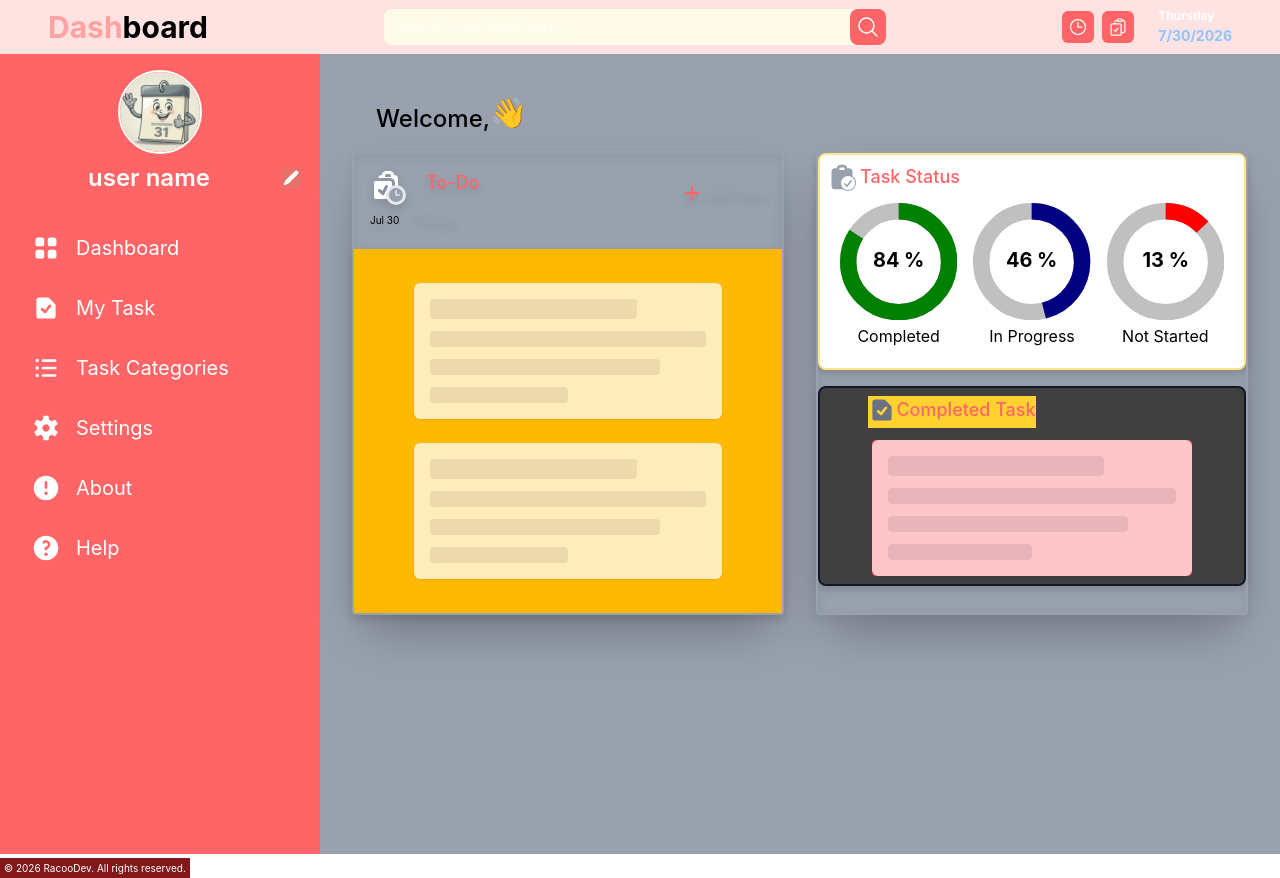
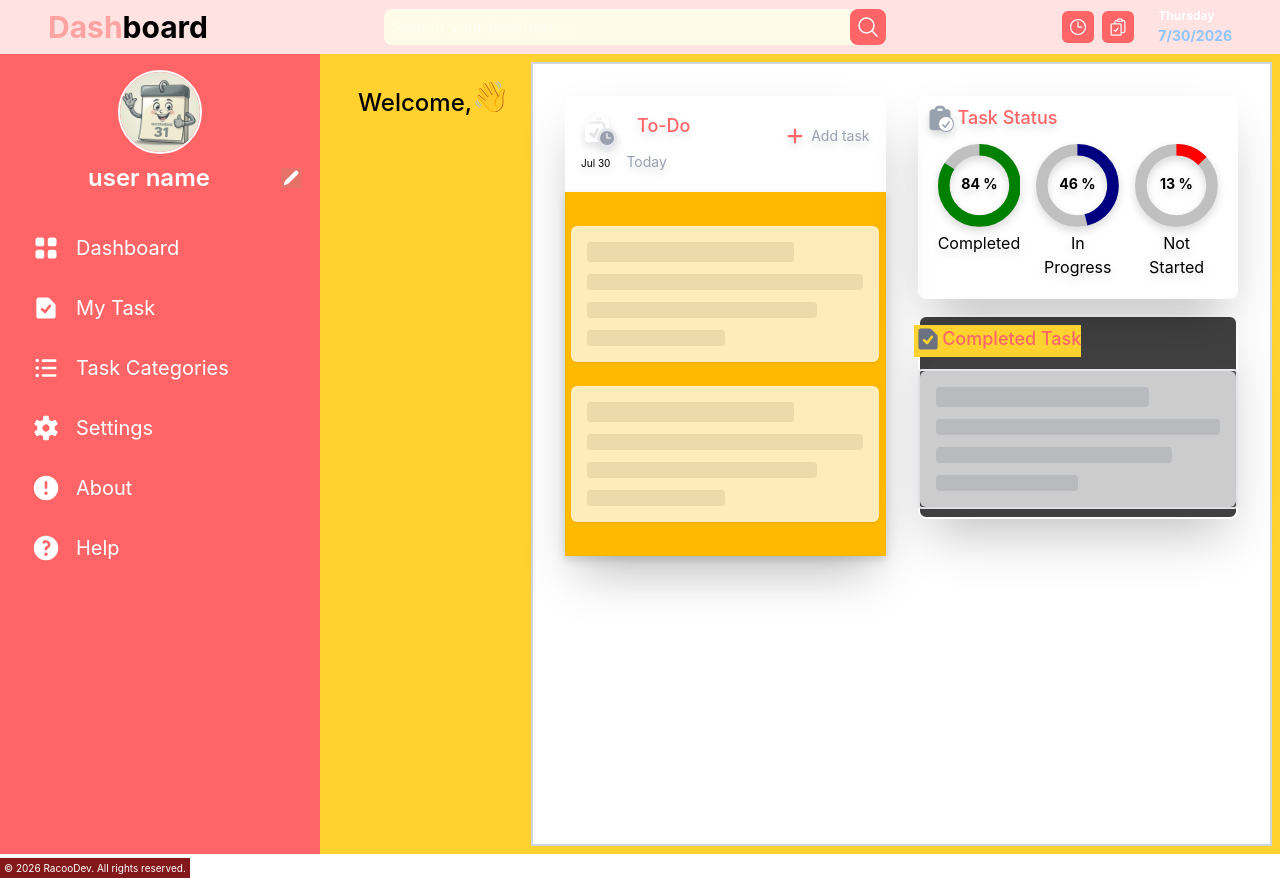
Before and after one commit to karinatuyuc/my-todo-list-React, a React (Vite) app: page / in a window 1280 px wide. Built offline with nearby package versions, Linux system fonts and the light colour scheme.

Commit message:
style: UI dashboard

```diff
--- a/src/Dashboard.jsx
+++ b/src/Dashboard.jsx
@@ -55,6 +55,7 @@ export default function Dashboard({
 
   const dayName = date.toLocaleDateString("en-US", { weekday: "long" }); // To show the day of the week
   const dateInNumber = date.toLocaleDateString("en-US"); // To show the date in number
+  let waveHand = "\u{1F44B}";
 
   return (
     <>
@@ -141,12 +142,26 @@ export default function Dashboard({
           </aside>
           {/**End SIDE MENU */}
 
-          <main className="flex-1 p-2 bg-gray-400 md:px-6">
+          <div className="mx-3.5">
+            <div className="flex gap-2 lg:mt-6 lg:ml-6">
+              <div className="flex text-black text-2xl font-medium mb-4 md:text-2xl lg:ml-0 lg:text-3xl lg:mb-0">
+                <h1 className="sm:truncate sm:overflow-hidden sm:text-ellipsis md:text-2xl">
+                  Welcome,{" "}
+                  <span className=" text-2xl md:text-4xl lg:text-4xl">
+                    {userName}
+                  </span>
+                </h1>
+                {waveHand}
+              </div>
+            </div>
+            {/** Main section */}
+          </div>
+
+          <main className="flex-1 p-2 bg-white md:px-6 border-2 border-gray-300 m-2">
             {activeView === "dashboard" ? (
               <div className="p-2">
                 <DashboardHome
                   task={task}
-                  userName={userName}
                   setModalAddTask={setModalAddTask}
                   setEditTaskModal={setEditTaskModal}
                   editTask={editTask}
@@ -160,12 +175,11 @@ export default function Dashboard({
               </div>
             ) : activeView === "MyTask" ? (
               <MyTask
-               task={task}
-               setSelectedTask={setSelectedTask}
-               selectedTask={selectedTask}
-               setEditTaskModal={setEditTaskModal}
-               setDeleteTaskModal={setDeleteTaskModal}
-
+                task={task}
+                setSelectedTask={setSelectedTask}
+                selectedTask={selectedTask}
+                setEditTaskModal={setEditTaskModal}
+                setDeleteTaskModal={setDeleteTaskModal}
               />
             ) : activeView === "TaskCategories" ? (
               <TaskCategories />
@@ -173,9 +187,9 @@ export default function Dashboard({
               <Settings />
             ) : activeView === "About" ? (
               <About />
-            ) :
-            <Help/>
-            }
+            ) : (
+              <Help />
+            )}
           </main>
         </div>
         <span className="text-[10px] bg-red-900 p-1">
--- a/src/TaskCard.jsx
+++ b/src/TaskCard.jsx
@@ -98,7 +98,7 @@ export default function TaskCard({
 
               <div className="cursor-pointer">
                 <EllipsisHorizontalIcon
-                 className="w-5 h-5"
+                 className="w-5 h-5 text-gray-600"
                  onClick={() => {
                   idOptions(tasks.id)}}
                 />
--- a/src/componentes/DashboardHome.jsx
+++ b/src/componentes/DashboardHome.jsx
@@ -13,7 +13,6 @@ import {
 } from "@heroicons/react/16/solid";
 export function DashboardHome({
   task,
-  userName,
   setModalAddTask,
   setEditTaskModal,
   setSelectedTask,
@@ -29,9 +28,8 @@ export function DashboardHome({
   //
   //  */
 
-  let waveHand = "\u{1F44B}"; //Emoji hand waving
+  //Emoji hand waving
   const date = new Date(); //Creating the local date
-  console.log("este debe ser el nombre", userName);
 
   const dayMonth = date.toLocaleDateString("en-US", {
     day: "numeric",
@@ -51,25 +49,11 @@ export function DashboardHome({
 
   return (
     <>
-      <div className="">
-        <div className="flex gap-2 lg:mt-6 lg:ml-6">
-          <div className="flex text-black text-2xl font-medium mb-4 md:text-2xl lg:ml-0 lg:text-3xl lg:mb-0">
-            <h1 className="sm:truncate sm:overflow-hidden sm:text-ellipsis md:text-2xl">
-              Welcome,{" "}
-              <span className=" text-2xl md:text-4xl lg:text-4xl">
-                {userName}
-              </span>
-            </h1>
-            {waveHand}
-          </div>
-        </div>
-        {/** Main section */}
-      </div>
 
       <section className="lg:grid lg:grid-cols-2 lg:gap-8 lg:mt-4 md:gap-16">
         {/*ADD TASK SECTION AND CARDS TASKS (different component in REVIEW)*/}
         <div
-          className={`border-2 border-gray-400 shadow-2xl drop-shadow-lg rounded p-2 lg:p-0 mb-6`}
+          className={` shadow-2xl drop-shadow-lg rounded p-2 lg:p-0 mb-6`}
         >
           <div className={`lg:top-0 lg:sticky`}>
             <div className="flex justify-between p-2.5 lg:h-20 lg:p-4">
@@ -168,9 +152,9 @@ export function DashboardHome({
           </div>
         </div>
 
-        <div className=" border-2 border-gray-400 shadow-2xl inset-shadow-zinc-500 drop-shadow-lg rounded p-2 lg:p-0 mb-6 ">
+        <div className="p-1 lg:p-0 mb-6 rounded">
           {/* TASK STATUS*/}
-          <div className="border-amber-200 border-2 mb-4 p-2 rounded-lg bg-white">
+          <div className=" shadow-2xl mb-4 p-2 rounded-lg drop-shadow-lg">
             <div className=" relative flex gap-4">
               <div className="">
                 <ClipboardIcon className="w-7 h-7 absolute text-gray-400 md:w-10 md:h-10 lg:w-7 lg:h-7" />
@@ -257,7 +241,7 @@ export function DashboardHome({
 
           {/*COMPLETED TASK*/}
 
-          <div className=" border-gray-900 border-2 not-only-of-type:flex flex-col justify-center items-center p-2 gap-3 rounded-lg lg:bg-neutral-700">
+          <div className="border-2 shadow-2xl not-only-of-type:flex flex-col justify-center items-center p-2 gap-3 rounded-lg lg:bg-neutral-700">
             {/** <div className="">*/}
             <div className="flex -translate-x-16 md:-translate-x-56 lg:bg-amber-300 lg:-translate-x-20">
               <DocumentCheckIcon className="w-7 h-7 text-gray-500 mb-2 md:w-8 md:h-8 md:mb-4 lg:w-7 lg:h-7 lg:mb-1" />
@@ -267,7 +251,7 @@ export function DashboardHome({
             </div>
             <div className="md:flex md:flex-row md:gap-10 lg:flex lg:flex-col">
               {task.length === 0 ? (
-                <div className="w-60 rounded-sm gap-2 lg:w-80 bg-red-500">
+                <div className="w-60 rounded-sm gap-2 lg:w-80 border-gray-200 border-2">
                   <div className="bg-white p-4 rounded-md shadow-sm animate-pulse flex flex-col gap-3 w-full">
                     {/* Barra tipo título */}
                     <div className="h-5 bg-gray-200 rounded w-3/4"></div>
```
